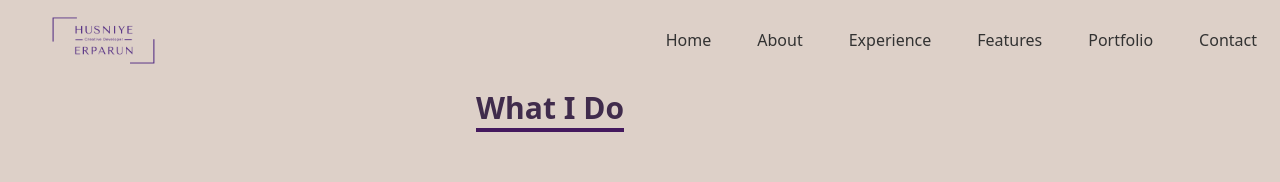
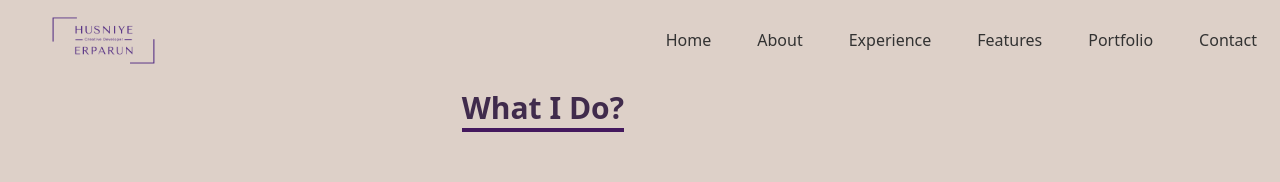
Before and after one commit to tigerkaplan/webPortfolioHE, a React (Vite) app: page /features in a window 1280 px wide. Shown: the top 182 px of the page. Built offline with nearby package versions, Linux system fonts and the light colour scheme.

Commit message:
Modified

```diff
--- a/src/assets/data/experienceData.json
+++ b/src/assets/data/experienceData.json
@@ -43,7 +43,7 @@
   },
 
   {
-    "id": 8,
+    "id": 1,
     "title": "ReactJS",
     "category": "Frameworks",
     "image": "/images/experience/react.png",
--- a/src/pages/Features/Features.jsx
+++ b/src/pages/Features/Features.jsx
@@ -12,7 +12,7 @@ const Features = () => {
           <div className='w-full px-4 grid grid-cols-2 gap-8'>
             <div className='sm:text-right pb-8 pl-4'>
               <h2 className='text-[#402b4c] text-3xl font-bold inline border-b-4 border-[#44195e] sm:text-right'>
-                What I Do
+                What I Do?
               </h2>
             </div>
           </div>
```
